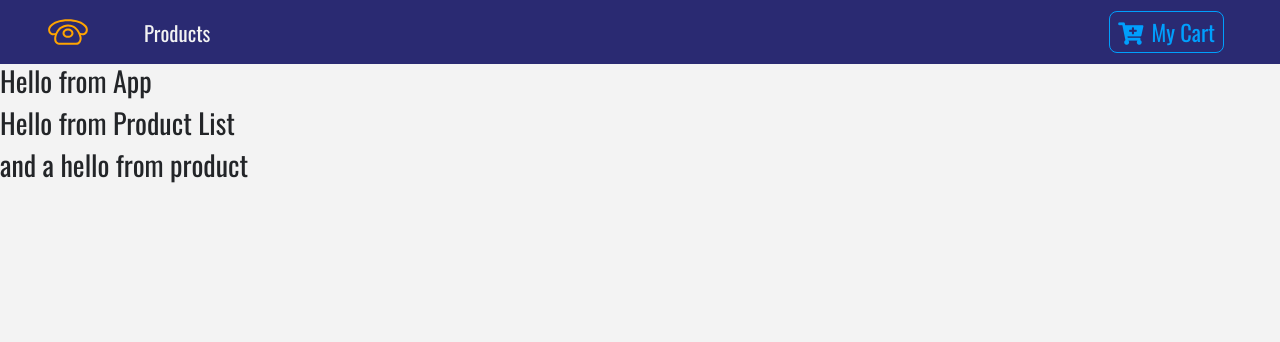
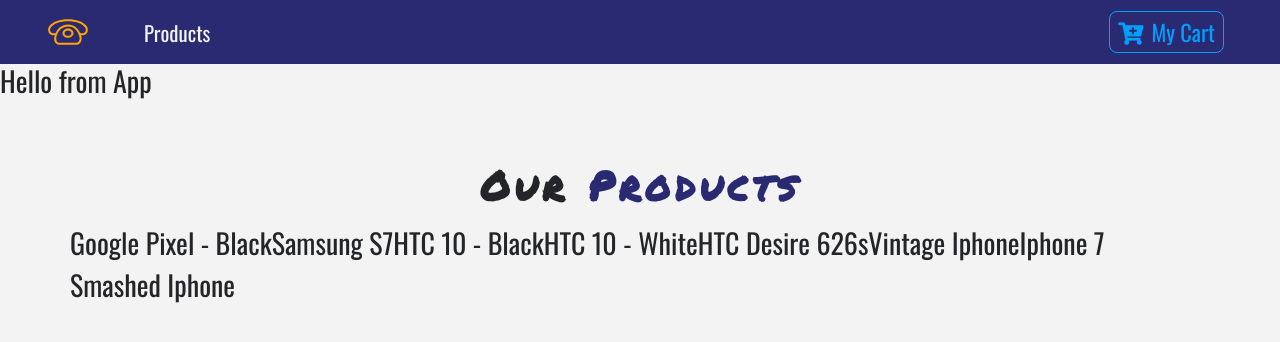
Before and after one commit to demkantor/phoneyard, a React (Create React App) app: page / in a window 1280 px wide. Shown: the top 342 px of the page. Built offline with nearby package versions, Linux system fonts and the light colour scheme.

Commit message:
set up context api

```diff
--- /dev/null
+++ b/src/Styles/Title.js
@@ -0,0 +1,18 @@
+import React from 'react';
+
+const Title = ({ name, title }) => {
+    return (
+        <div className="row">
+            <div className="col-10 mx-auto my-2 text-center text-title">
+                <h1 className="text-capitalize font-weight-bold">
+                    { name }
+                    <strong className="text-blue">
+                        {" "} { title }
+                    </strong>
+                </h1>
+            </div>
+        </div>
+    );
+};
+
+export default Title;
--- a/src/components/Product/ProductList.js
+++ b/src/components/Product/ProductList.js
@@ -1,12 +1,29 @@
-import React from 'react';
-import Product from './Product'
+import React, { useState, useContext } from 'react';
+import Product from './Product';
+import Title from '../../Styles/Title';
+import { ProductContext } from '../../context/context';
 
 const ProductList = () => {
+
+    const { products } = useContext(ProductContext);
+
     return (
-        <div>
-            <h3>Hello from Product List</h3>
-            <Product />
-        </div>
+        // <Product />
+        <>
+            <div className="py-5">
+                <div className="container">
+                    <Title
+                        name={"our"}
+                        title={"products"}
+                        />
+                    <div className="row">
+                        { products.map(product => (
+                            <h3>{product.title}</h3>
+                        )) }
+                    </div>
+                </div>
+            </div>
+        </>
     );
 };
 
--- /dev/null
+++ b/src/context/context.js
@@ -0,0 +1,23 @@
+import React, { createContext, useState } from 'react';
+import { storeProducts, detailProduct } from './data';
+
+const ProductContext = createContext();
+
+
+
+const ProductProvider = ({ children }) => {
+    const [detailedProduct, setDetailedProduct] = useState(detailProduct);
+    const [products, setProducts] = useState(storeProducts);
+
+
+    return (
+        <ProductContext.Provider value={{ products, detailedProduct }}>
+            { children }
+        </ProductContext.Provider>
+    );
+};
+
+
+// const ProductConsumer = createContext.consumer;
+
+export { ProductProvider, ProductContext };
--- a/src/data.js
+++ b/src/context/data.js
@@ -1,8 +1,3 @@
-/*
-https://www.iconfinder.com/icons/1243689/call_phone_icon
-Creative Commons (Attribution 3.0 Unported);
-https://www.iconfinder.com/Makoto_msk */
-
 export const storeProducts = [
   {
     id: 1,
--- a/src/index.js
+++ b/src/index.js
@@ -1,11 +1,13 @@
 import React from 'react';
 import ReactDOM from 'react-dom';
 import App from './App';
-
+import { ProductProvider } from './context/context';
 
 ReactDOM.render(
   <React.StrictMode>
-    <App />
+    <ProductProvider>
+      <App />
+    </ProductProvider>
   </React.StrictMode>,
   document.getElementById('root')
 );
```
